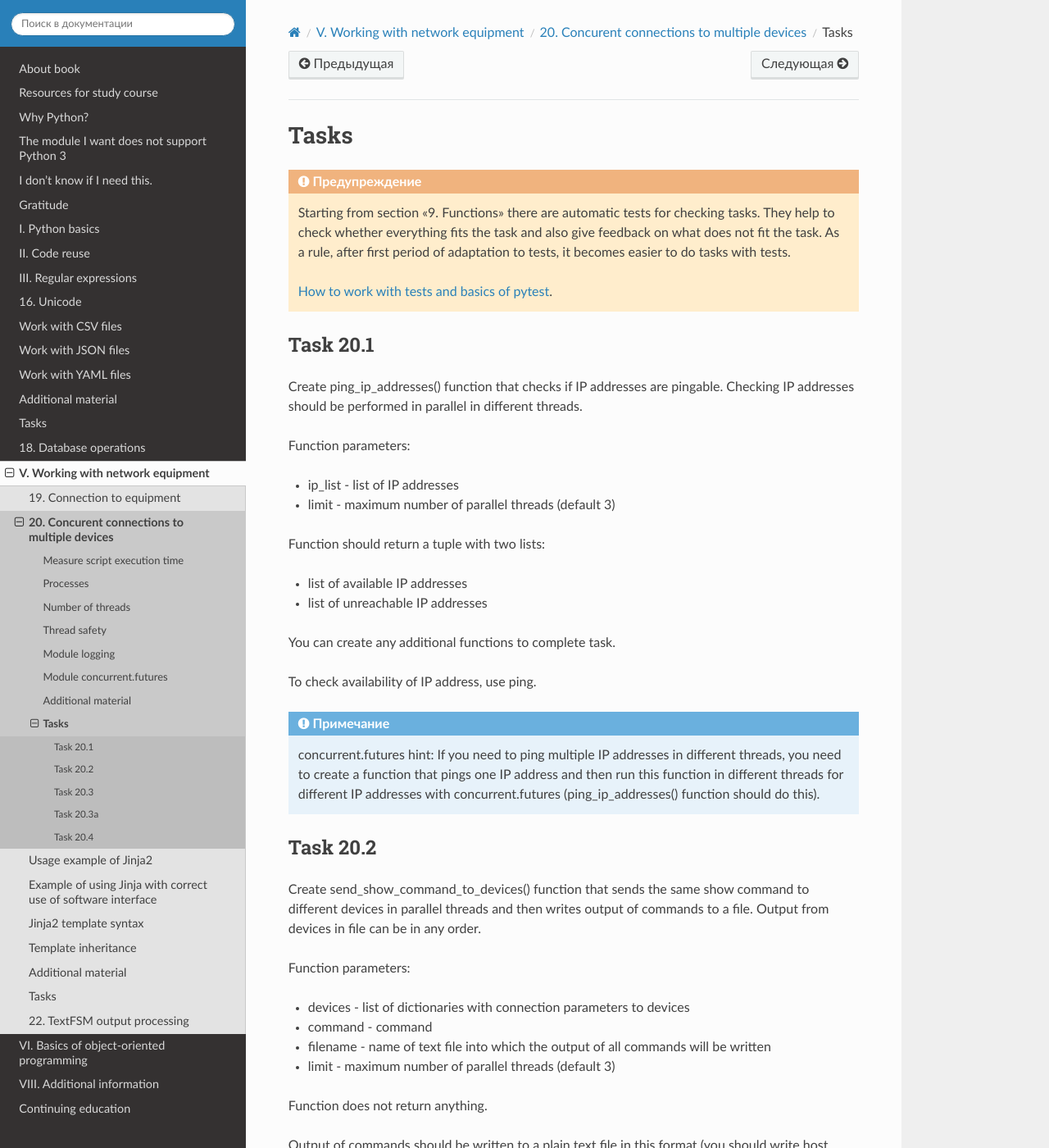
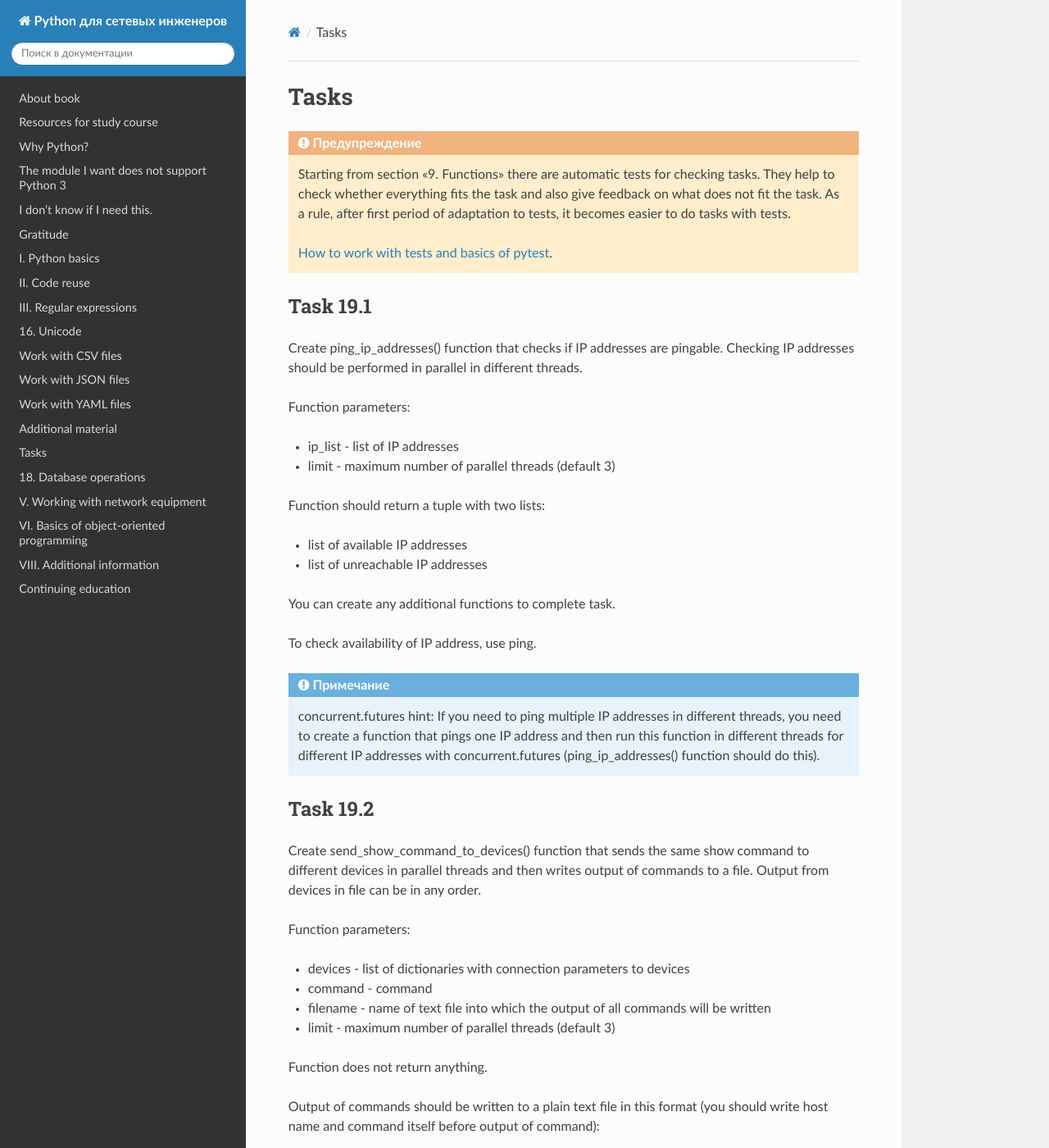
Before and after one commit to Aidar5/nattoeng, a Sphinx documentation site: the page built from docs/source/exercises/1901_exercises.rst, in a window 1280 px wide and 1400 px high. Shown: the whole window at 82% size. Built offline with Sphinx 7.4.7 and the Read the Docs theme 2.0.0, drawn with Linux system fonts in a browser that asks for light colours; pages that are not in the unit, such as notebooks, are missing from menus; some of the changed text lies outside the part shown.

Commit message:
Rename 19_exercises.rst to 1901_exercises.rst

```diff
--- a/docs/source/exercises/20_exercises.rst
+++ b/docs/source/exercises/1901_exercises.rst
@@ -7,7 +7,7 @@ Tasks
 
 .. include:: ./pytest.rst
 
-Task 20.1
+Task 19.1
 ~~~~~~~~~~~~
 
 Create ping_ip_addresses() function that checks if IP addresses are pingable. Checking IP addresses should be performed in parallel in different threads.
@@ -30,7 +30,7 @@ To check availability of IP address, use ping.
 
     concurrent.futures hint: If you need to ping multiple IP addresses in different threads, you need to create a function that pings one IP address and then run this function in different threads for different IP addresses with concurrent.futures (ping_ip_addresses() function should do this).
 
-Task 20.2
+Task 19.2
 ~~~~~~~~~~~~
 
 Create send_show_command_to_devices() function that sends the same show command to different devices in parallel threads and then writes output of commands to a file. Output from devices in file can be in any order.
@@ -65,7 +65,7 @@ You can create any additional functions to complete task.
 
 Check function with devices from device.yaml file
 
-Task 20.3
+Task 19.3
 ~~~~~~~~~~~~
 
 Create send_command_to_devices() function that sends different show commands to different devices in parallel threads and then writes the output of commands to a file. Output from devices in file can be in any order.
@@ -112,7 +112,7 @@ Check function with devices from device.yaml file and commands dictionary
         "192.168.100.2": "sh int desc",
     }
 
-Task 20.3a
+Task 19.3a
 ~~~~~~~~~~~~~
 
 Create send_command_to_devices() function that sends a list of specified show commands to different devices in parallel threads and then writes the output of commands to a file. Output from devices in file can be in any order.
@@ -172,7 +172,7 @@ Check function with devices from device.yaml file and *commands* dictionary
     }
 
 
-Task 20.4
+Task 19.4
 ~~~~~~~~~~~~
 
 Create send_commands_to_devices() function that sends show or config command to different devices in parallel threads and then writes output to a file.
```
